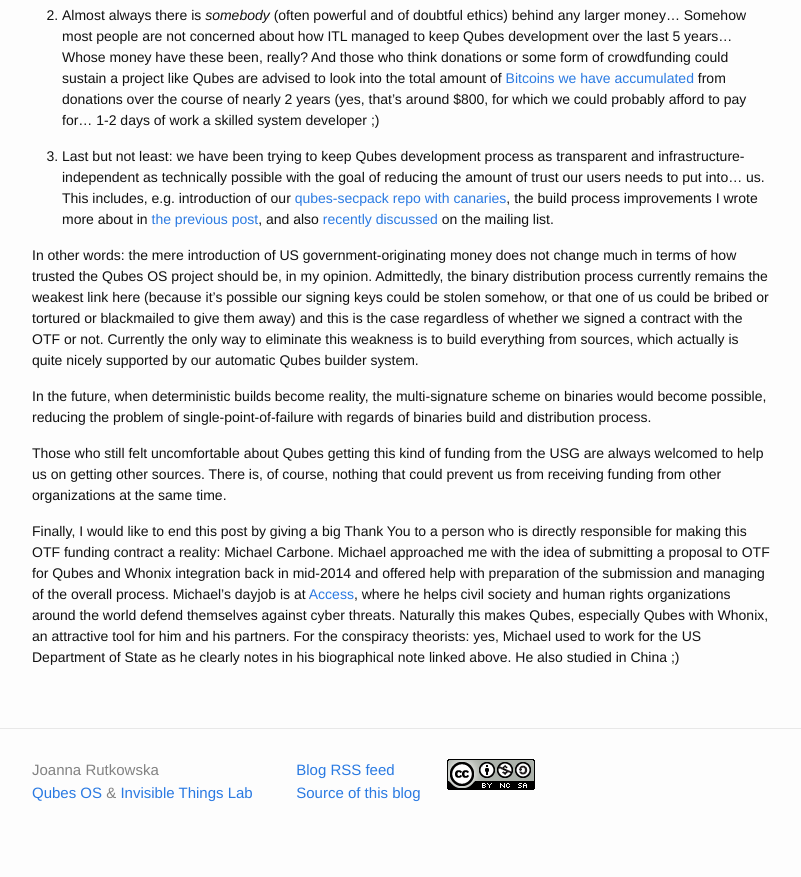
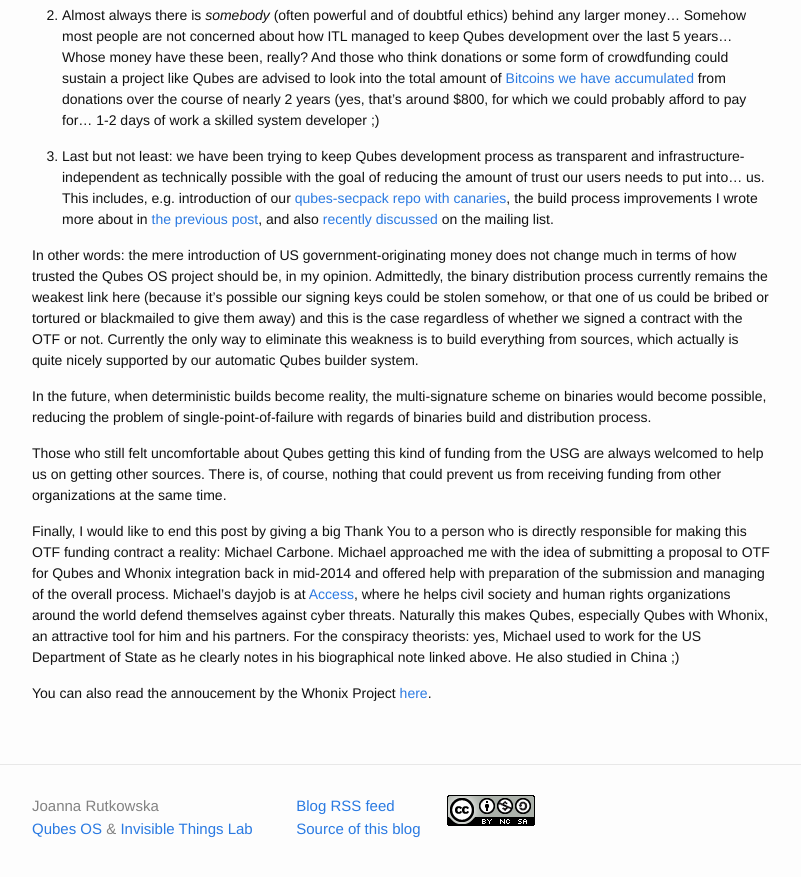
Before and after one commit to rootkovska/rootkovska.github.io, a Jekyll site: the page built from _posts/2015-06-04-otf-funding-announcement.md, in a window 1280 px wide and 900 px high, scrolled down 941 px. Shown: the top 877 px of the window, without its empty margins (238-1039 px from the left). Built offline with Jekyll 4.4.1, drawn with Linux system fonts in a browser that asks for light colours; Markdown is read by kramdown in place of the engine named in the settings.

Commit message:
Add link to Whonix Blog annoucement to the last post

```diff
--- a/_posts/2015-06-04-otf-funding-announcement.md
+++ b/_posts/2015-06-04-otf-funding-announcement.md
@@ -112,3 +112,6 @@ threats. Naturally this makes Qubes, especially Qubes with Whonix, an attractive
 tool for him and his partners. For the conspiracy theorists: yes, Michael used
 to work for the US Department of State as he clearly notes in his biographical
 note linked above. He also studied in China ;)
+
+You can also read the annoucement by the Whonix Project
+[here](https://www.whonix.org/blog/host-and-sponsorship-by-otf).
```
